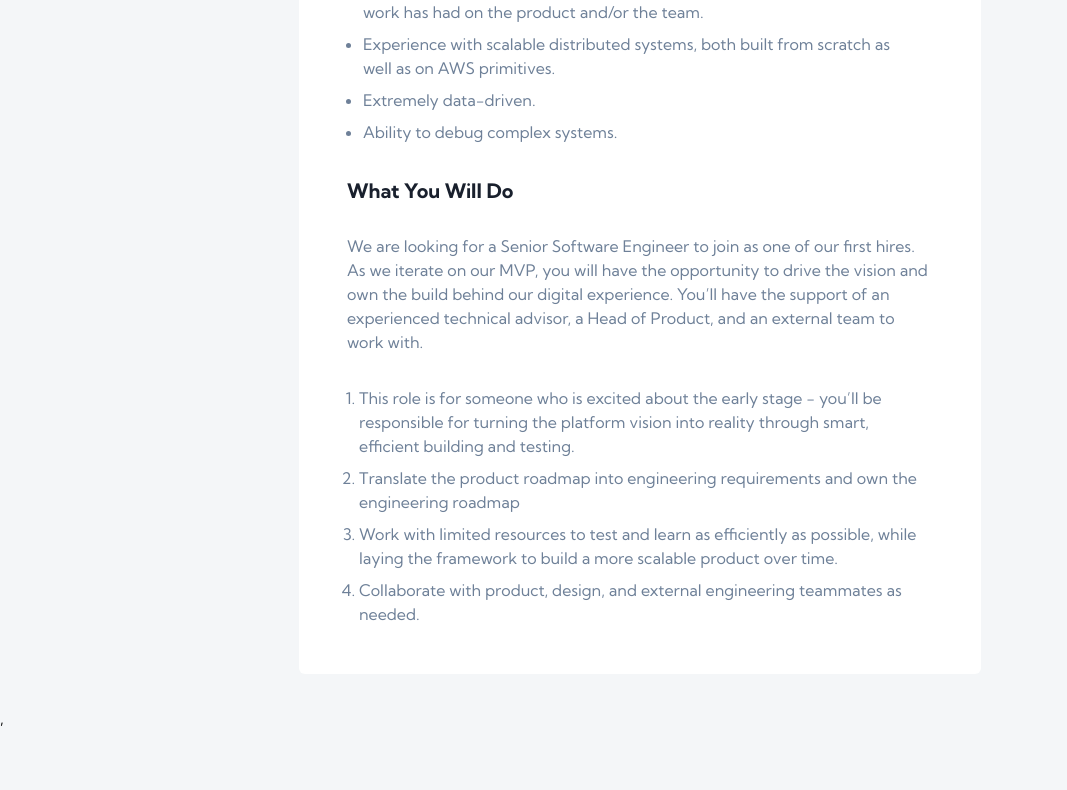
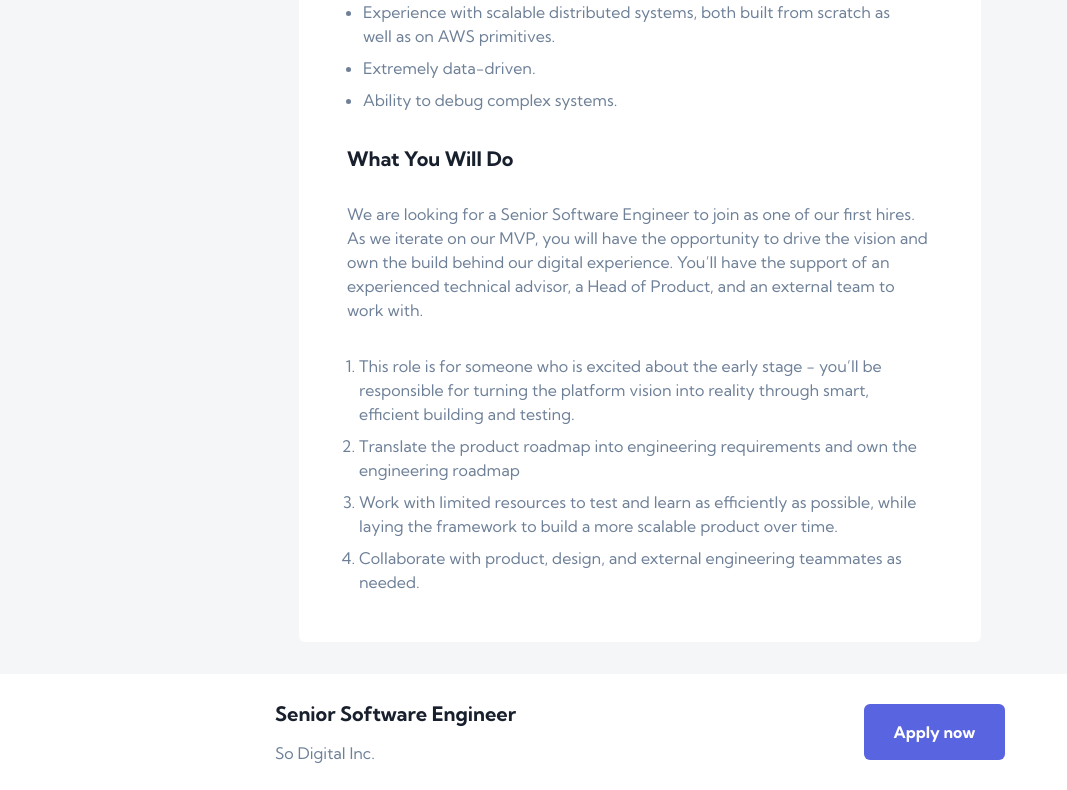
Before and after one commit to DemetreBerdzenadze7/developer-jobs, a React (Vite) app: page /job/1 in a window 1280 px wide. Shown: the part 952-1742 px from the top of the page, without its empty margins (0-1067 px from the left). Before the commit the page ends 1682 px from the top, so only its background shows below. Built offline with nearby package versions, Linux system fonts and the light colour scheme.

Commit message:
feat: add JobFooter component and integrate it into Job page; update JobsPageSection layout

```diff
--- a/src/components/main/jobs/job-page-section/JobDescription.tsx
+++ b/src/components/main/jobs/job-page-section/JobDescription.tsx
@@ -22,7 +22,7 @@ const JobDescription = ({ job }: IJobDescription) => {
               {job.location}
             </p>
           </div>
-          <button className="bg-btn-primary py-4  rounded-main text-white  mt-13 md:mt-0 md:px-7 cursor-poiner ">
+          <button className="bg-btn-primary py-4  rounded-main text-white  mt-13 md:mt-0 md:px-7 cursor-poiner hover:bg-[#939bf4] ">
             Apply Now
           </button>
         </div>
@@ -55,7 +55,6 @@ const JobDescription = ({ job }: IJobDescription) => {
           </ul>
         </div>
       </div>
-
     </div>
   );
 };
--- /dev/null
+++ b/src/components/main/jobs/job-page-section/JobFooter.tsx
@@ -0,0 +1,24 @@
+import data from "../../../../data/data.json";
+
+interface IId {
+  id: string | undefined;
+}
+
+const JobFooter = ({ id }: IId) => {
+  const job = data.find((item) => item.id === Number(id));
+  return (
+    <div className="bg-white p-6.25 absolute w-full text-center md:flex md:justify-center">
+      <div className="w-full max-w-182.5 md:flex md:items-center md:justify-between">
+        <div className="hidden md:flex flex-col items-start gap-3">
+          <h2 className="font-bold text-main text-jobs">{job?.position}</h2>
+          <p className="text-description">So Digital Inc.</p>
+        </div>
+        <button className="w-full bg-btn-primary py-4 rounded-main text-white font-bold md:w-35.25 cursor-pointer hover:bg-[#939bf4] ">
+          Apply now
+        </button>
+      </div>
+    </div>
+  );
+};
+
+export default JobFooter;
--- a/src/components/main/jobs/job-page-section/JobsPageSection.tsx
+++ b/src/components/main/jobs/job-page-section/JobsPageSection.tsx
@@ -8,8 +8,8 @@ interface IId {
 const JobsPageSection = ({ id }: IId) => {
   const job = data.find((item) => item.id === Number(id));
   return (
-    <div className="-mt-12">
-      <div className="flex flex-col gap-5 items-center bg-white py-8 px-10 rounded-main relative md:flex-row md:items-center md:justify-between md:w-full md:p-0 md:overflow-hidden">
+    <div className="-mt-12 lg:-mt-20">
+      <div className="flex flex-col gap-5 items-center bg-white py-8 px-10 rounded-main relative md:flex-row md:items-center md:justify-between md:w-full md:p-0">
         <div
           className="absolute w-12.5 h-12.5 flex items-center justify-center rounded-[15px] -top-6 left-1/2 -translate-x-1/2 md:hidden"
           style={{ backgroundColor: `${job?.logoBackground}` }}
--- a/src/pages/Job.tsx
+++ b/src/pages/Job.tsx
@@ -1,3 +1,4 @@
+import JobFooter from "@/components/main/jobs/job-page-section/JobFooter";
 import JobsPageSection from "@/components/main/jobs/job-page-section/JobsPageSection";
 import JobPageContainer from "@/container/JobPageContaier";
 import { useParams } from "react-router";
@@ -5,9 +6,12 @@ import { useParams } from "react-router";
 const Job = () => {
   const { id } = useParams();
   return (
-    <JobPageContainer className="">
-      <JobsPageSection id={id} />
-    </JobPageContainer>
+    <>
+      <JobPageContainer className="">
+        <JobsPageSection id={id} />
+      </JobPageContainer>
+      <JobFooter id={id} />
+    </>
   );
 };
 
```
